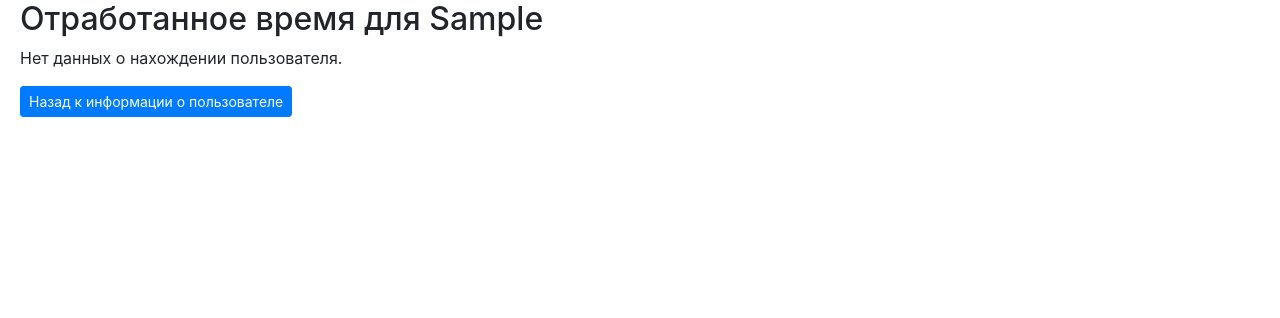
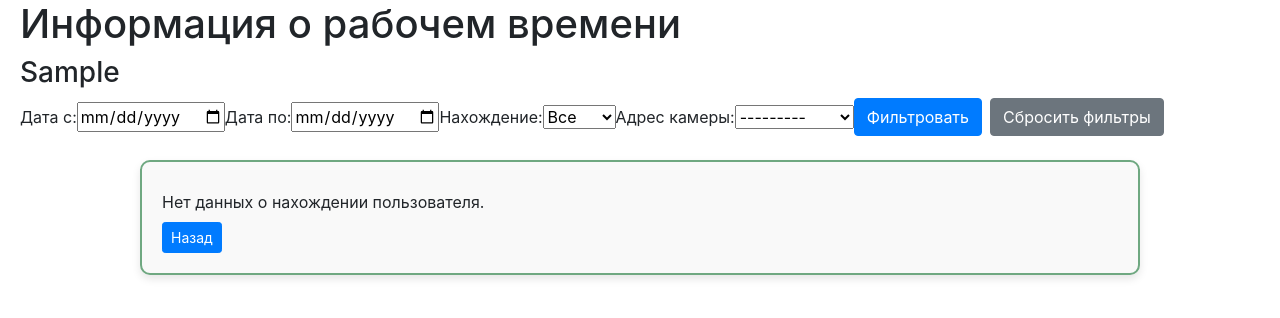
Before and after one commit to OlegEgoism/django_time_control_system_work, a Django app: a page that uses templates/base.html in a window 1280 px wide. Shown: the part 86-404 px from the top of the page. Run offline with Django 5.2, Linux system fonts and the light colour scheme; tables that the repository leaves empty hold one stand-in row (values such as "Sample post"); grey boxes marked "Sample" are stand-in pictures; some libraries are stand-ins or nearby versions.

Commit message:
Страница контроля времени

```diff
--- a/conf/urls.py
+++ b/conf/urls.py
@@ -3,7 +3,7 @@ from django.conf.urls.static import static
 from django.contrib import admin
 from django.urls import path, include
 
-from user_guide.views import user_list, user_info, user_edit, time_edit, news_list, news_info, news_download_file, news_file_not_found
+from user_guide.views import user_list, user_info, user_edit, time_info, news_list, news_info, news_download_file, news_file_not_found
 
 urlpatterns = [
     # Админка
@@ -19,7 +19,7 @@ urlpatterns = [
     path('', user_list, name='user_list'),
     path('<slug:slug>/', user_info, name='user_info'),
     path('edit/<slug:slug>/', user_edit, name='user_edit'),
-    path('time/<slug:slug>/', time_edit, name='time_edit'),
+    path('time/<slug:slug>/', time_info, name='time_info'),
 
 ]
 if settings.DEBUG:
--- a/templates/time_edit.html
+++ /dev/null
@@ -1,32 +0,0 @@
-{% extends 'base.html' %}
-
-{% block title %}Подробная информация о времени{% endblock %}
-
-{% block content %}
-    <div class="user-time-info">
-        <h2>Отработанное время для {{ user.fio }}</h2>
-        {% if status_locations %}
-            <table class="table table-striped">
-                <thead>
-                    <tr>
-                        <th>Дата и время</th>
-                        <th>Камера</th>
-                        <th>Нахождение</th>
-                    </tr>
-                </thead>
-                <tbody>
-                    {% for status in status_locations %}
-                        <tr>
-                            <td>{{ status.camera.get_finding_display }}</td>
-                            <td>{{ status.created|date:"d.m.Y H:i" }}</td>
-                            <td>{{ status.camera.address.name }}</td>
-                        </tr>
-                    {% endfor %}
-                </tbody>
-            </table>
-        {% else %}
-            <p>Нет данных о нахождении пользователя.</p>
-        {% endif %}
-        <a href="{% url 'user_info' user.slug %}" class="btn btn-primary btn-sm">Назад к информации о пользователе</a>
-    </div>
-{% endblock %}
--- /dev/null
+++ b/templates/time_info.html
@@ -0,0 +1,54 @@
+{% extends 'base.html' %}
+
+{% block title %}Информация о рабочем времени{% endblock %}
+
+{% block content %}
+    <h1>Информация о рабочем времени</h1>
+    <h3>{{ user.fio }}</h3>
+    <form method="get" class="form-inline mb-4">
+        <div class="form-group">
+            <label for="id_date_from">Дата с:</label>
+            {{ form.date_from }}
+        </div>
+        <div class="form-group">
+            <label for="id_date_to">Дата по:</label>
+            {{ form.date_to }}
+        </div>
+        <div class="form-group">
+            <label for="id_finding">Нахождение:</label>
+            {{ form.finding }}
+        </div>
+        <div class="form-group">
+            <label for="id_address">Адрес камеры:</label>
+            {{ form.address }}
+        </div>
+        <button type="submit" class="btn btn-primary">Фильтровать</button>
+        <a href="{% url 'time_info' user.slug %}" class="btn btn-secondary ml-2">Сбросить фильтры</a>
+    </form>
+    <div class="user-info">
+        {% if status_locations %}
+            <table class="table table-striped">
+                <thead>
+                <tr>
+                    <th>Нахождение</th>
+                    <th>Дата и время</th>
+                    <th>Камера</th>
+                </tr>
+                </thead>
+                <tbody>
+                {% for status in status_locations %}
+                    <tr>
+                        <td>{{ status.camera.get_finding_display }}</td>
+                        <td>{{ status.created|date:"d.m.Y H:i" }}</td>
+                        <td>{{ status.camera.address.name }}</td>
+                    </tr>
+                {% endfor %}
+                </tbody>
+            </table>
+            <p><strong>Всего отработано времени:</strong> {{ total_worked_time }}</p>
+        {% else %}
+            <p>Нет данных о нахождении пользователя.</p>
+        {% endif %}
+        <a href="{% url 'user_info' user.slug %}" class="btn btn-primary btn-sm">Назад</a>
+    </div>
+{% endblock %}
--- a/templates/user_edit.html
+++ b/templates/user_edit.html
@@ -4,6 +4,7 @@
 
 {% block content %}
     <h1>Редактирование данных</h1>
+    <div class="user-info">
         {% if user.photo %}
             <img src="{{ user.photo.url }}" alt="Фото {{ user.username }}">
         {% else %}
@@ -14,5 +15,7 @@
             {{ form.as_p }}
             <button type="submit" class="btn btn-primary">Сохранить</button>
         </form>
+    <p></p>
         <a href="{% url 'user_info' user.slug %}" class="btn btn-secondary">Отмена</a>
+    </div>
 {% endblock %}
--- a/templates/user_info.html
+++ b/templates/user_info.html
@@ -3,6 +3,7 @@
 {% block title %}Информация о пользователе{% endblock %}
 
 {% block content %}
+    <h1>Информация о пользователе</h1>
     <div class="user-info">
         <div class="photo-fio-edit">
             {% if user.photo %}
@@ -35,8 +36,9 @@
             <p>Отработанное время за текущий месяц: {{ monthly_time }}</p>
             <p>Отработанное время за текущий год: {{ yearly_time }}</p>
             <td>
-                <a href="{% url 'time_edit' user.slug %}" class="btn btn-warning btn-sm">Подробней</a>
+                <a href="{% url 'time_info' user.slug %}" class="btn btn-warning btn-sm">Подробней</a>
             </td>
         </div>
+        <a href="{% url 'user_list' %}" class="btn btn-primary btn-sm">Назад</a>
     </div>
 {% endblock %}
--- a/user_guide/forms.py
+++ b/user_guide/forms.py
@@ -1,10 +1,7 @@
 from django import forms
-from django.utils.safestring import mark_safe
-
 from .all_validator import phone_mobile_validator
 from django.contrib.auth.forms import UserCreationForm, UserChangeForm
-
-from .models import CustomUser
+from .models import CustomUser, Camera, Address
 
 
 class CustomUserCreationForm(UserCreationForm):
@@ -12,7 +9,7 @@ class CustomUserCreationForm(UserCreationForm):
 
     class Meta:
         model = CustomUser
-        fields = ('username', 'email', 'fio', 'slug', 'password1', 'password2')
+        fields = 'username', 'email', 'fio', 'slug', 'password1', 'password2'
 
 
 class CustomUserChangeForm(UserChangeForm):
@@ -20,14 +17,23 @@ class CustomUserChangeForm(UserChangeForm):
 
     class Meta:
         model = CustomUser
-        fields = ('username', 'email', 'fio', 'slug')
+        fields = 'username', 'email', 'fio', 'slug'
 
 
 class CustomUserForm(forms.ModelForm):
     """Редактирование данных пользователя"""
+    photo = forms.ImageField(label='Фотография', required=False)
     phone_mobile = forms.CharField(label='Телефон мобильный', help_text='Формат +375(00)000-00-00)', validators=[phone_mobile_validator], required=False)
-    photo = forms.ImageField(label='Фотография', required=False)
 
     class Meta:
         model = CustomUser
-        fields = 'photo', 'phone_mobile', 'birthday', 'biography',
+        fields = 'photo', 'phone_mobile', 'biography',
+
+
+class StatusLocationFilterForm(forms.Form):
+    """Отображение детальной информации"""
+    FINDING_CHOICES_WITH_ALL = (('', 'Все'),) + Camera.FINDING_CHOICES  # Возможность выбрать все камеры
+    date_from = forms.DateField(required=False, widget=forms.DateInput(attrs={'type': 'date'}), label="Дата с")
+    date_to = forms.DateField(required=False, widget=forms.DateInput(attrs={'type': 'date'}), label="Дата по")
+    finding = forms.ChoiceField(choices=FINDING_CHOICES_WITH_ALL, required=False, label="Нахождение")
+    address = forms.ModelChoiceField(queryset=Address.objects.all(), required=False, label="Адрес камеры")
--- a/user_guide/models.py
+++ b/user_guide/models.py
@@ -139,7 +139,7 @@ class CustomUser(AbstractUser):
     def clean(self):
         # Если заполнен этаж или кабинет, проверяем наличие адреса
         if (self.floor or self.office) and not self.address:
-            raise ValidationError("Если указаны этаж или кабинет, укажите поле 'Адрес рабочего места',")
+            raise ValidationError("Если указаны этаж или кабинет, укажите поле адрес рабочего места")
 
 
 class StatusLocation(models.Model):
@@ -177,6 +177,20 @@ class Camera(models.Model):
 
     def __str__(self):
         return f'{self.get_finding_display()} - ({self.address})'
+
+
+
+
+
+
+
+
+
+
+
+
+
+
 
 
 class Files(DateStamp):
--- a/user_guide/views.py
+++ b/user_guide/views.py
@@ -9,7 +9,7 @@ from django.db.models import Q, Subquery, OuterRef
 from django.http import HttpResponse
 from django.shortcuts import render, get_object_or_404, redirect
 
-from user_guide.forms import CustomUserForm
+from user_guide.forms import CustomUserForm, StatusLocationFilterForm
 from user_guide.models import (
     CustomUser,
     StatusLocation,
@@ -119,15 +119,42 @@ def user_edit(request, slug):
     })
 
 
-def time_edit(request, slug):
-    """Отображение подробной информации о контроле времени для пользователя"""
+def time_info(request, slug):
+    """Отображение информации о рабочем времени с фильтрацией"""
     settings = Setting.objects.first()
     user = get_object_or_404(CustomUser, slug=slug)
+    form = StatusLocationFilterForm(request.GET or None)
     status_locations = StatusLocation.objects.filter(custom_user=user).order_by('-created')
-    return render(request, template_name='time_edit.html', context={
+    total_worked_time = timedelta()
+    if form.is_valid():
+        date_from = form.cleaned_data.get('date_from')
+        date_to = form.cleaned_data.get('date_to')
+        finding = form.cleaned_data.get('finding')
+        address = form.cleaned_data.get('address')
+        if date_from:
+            status_locations = status_locations.filter(created__gte=date_from)
+        if date_to:
+            date_to_inclusive = date_to + timedelta(days=1)
+            status_locations = status_locations.filter(created__lt=date_to_inclusive)
+        if finding:
+            status_locations = status_locations.filter(camera__finding=finding)
+        if address:
+            status_locations = status_locations.filter(camera__address=address)
+    enter_times = status_locations.filter(camera__finding=1).order_by('created')  # Вход
+    exit_times = status_locations.filter(camera__finding=2).order_by('created')  # Выход
+    for enter, exit in zip(enter_times, exit_times):
+        if exit.created > enter.created:  # Убедимся, что Выход позже Входа
+            total_worked_time += exit.created - enter.created
+    total_seconds = int(total_worked_time.total_seconds())
+    hours, remainder = divmod(total_seconds, 3600)
+    minutes, seconds = divmod(remainder, 60)
+    formatted_time = f'{hours:02d} часов {minutes:02d} минут {seconds:02d}секунд'
+    return render(request, template_name='time_info.html', context={
         'settings': settings,
         'user': user,
-        'status_locations': status_locations
+        'form': form,
+        'status_locations': status_locations,
+        'total_worked_time': formatted_time,
     })
 
 
```
Lines whose indentation alone changed are shown as unchanged.
